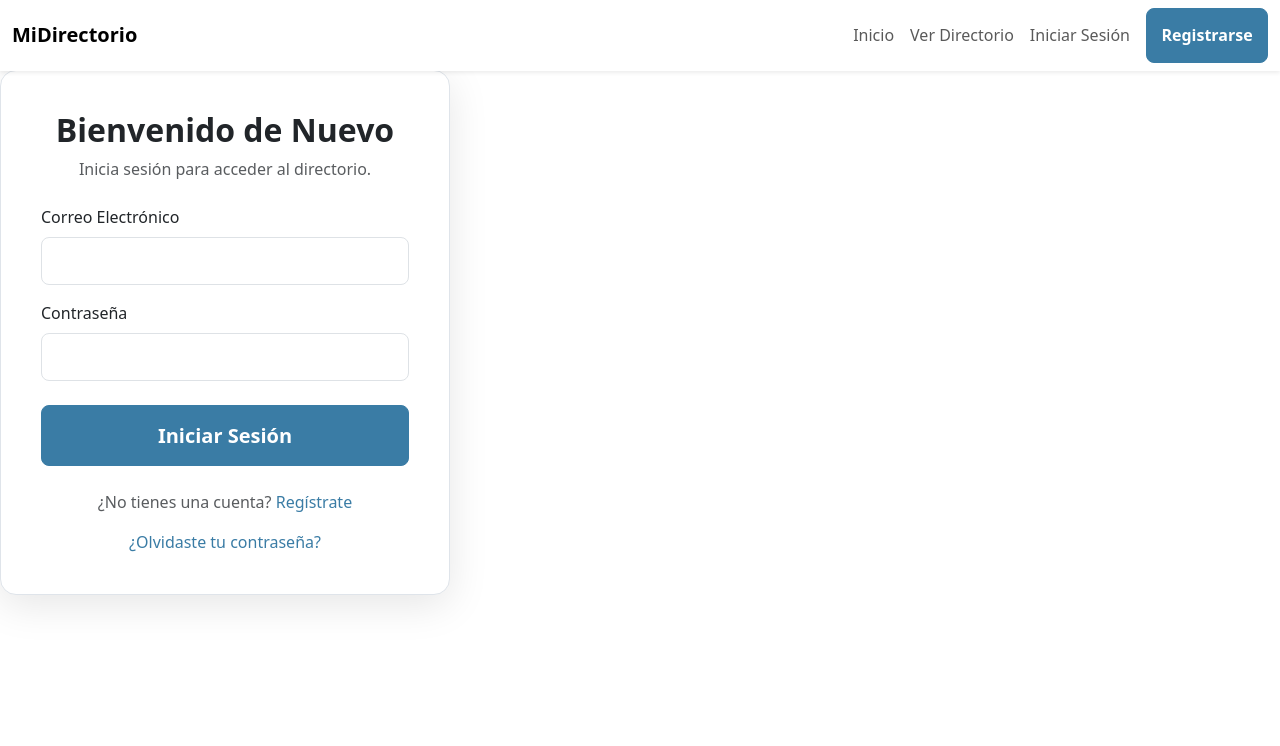
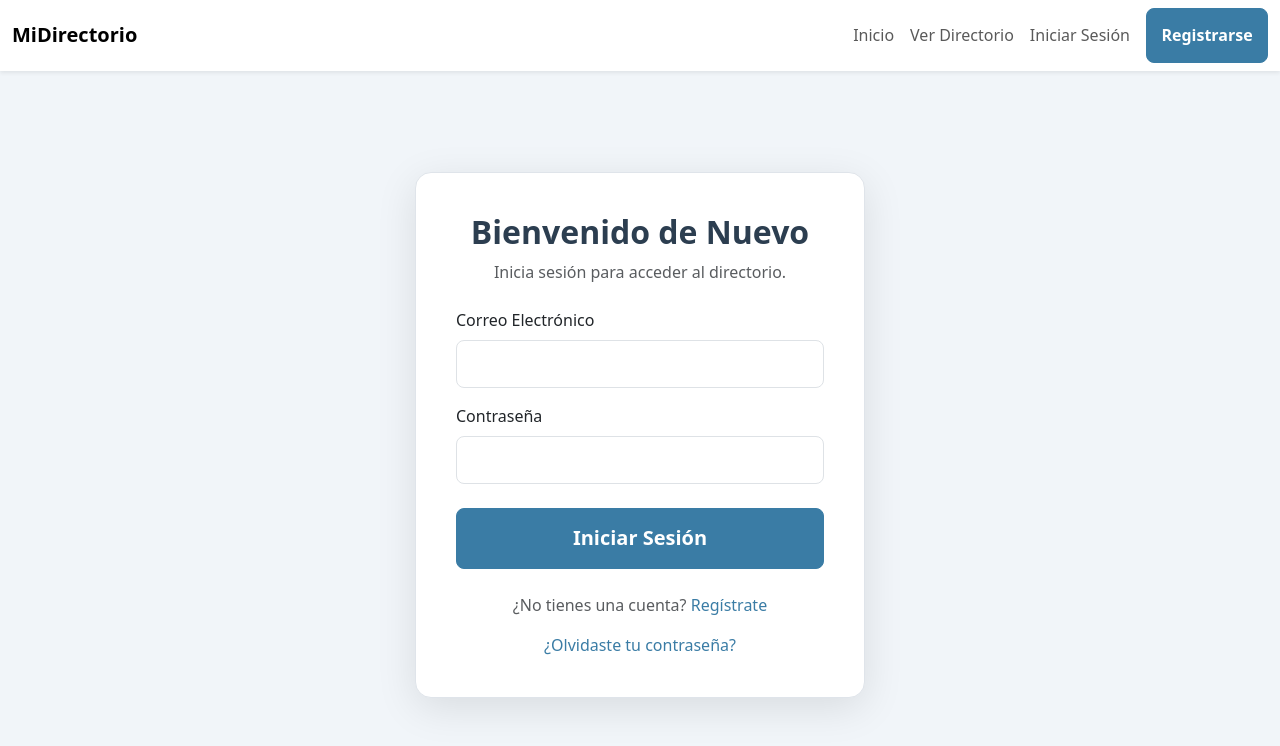
Before and after one commit to edubeat7/Topored, a React (Vite) app: page /login in a window 1280 px wide. Shown: the top 746 px of the page. Built offline with nearby package versions, Linux system fonts and the light colour scheme.

Commit message:
6 commit topored

```diff
--- a/src/component/Login/Login.css
+++ b/src/component/Login/Login.css
@@ -1,5 +1,26 @@
-/* === Login.css === */
-.login-card, .reset-card {
+/* === Login.css (Corregido y Autocontenido) === */
+
+/*
+ * 1. El Contenedor Principal
+ * Esta regla aplica el centrado vertical y horizontal a tu div con
+ * la clase "login-container".
+*/
+.login-container {
+  display: flex;
+  align-items: center;      /* Centra verticalmente */
+  justify-content: center;  /* Centra horizontalmente */
+  flex-grow: 1;             /* Ocupa el espacio disponible en la página */
+  padding: 1.5rem;
+  background-color: #f1f5f9; /* Mantenemos el fondo gris claro */
+  min-height: calc(100vh - 70px); /* Ajustado para la navbar */
+}
+
+/*
+ * 2. La Tarjeta de Login
+ * Estilos para la tarjeta blanca del formulario, usando la paleta
+ * de colores azul y gris que definimos.
+*/
+.login-card {
   width: 100%;
   max-width: 450px;
   background-color: #ffffff;
@@ -7,6 +28,16 @@
   border-radius: 16px;
   box-shadow: 0 10px 40px rgba(0, 0, 0, 0.1);
   border: 1px solid #dfe4ea;
+}
+
+/* --- Estilos para los elementos del formulario --- */
+.login-card .fw-bold {
+  font-weight: 700 !important;
+  color: #2c3e50;
+}
+
+.form-control-lg {
+  border-radius: 8px;
 }
 
 .form-control-lg:focus {
@@ -28,11 +59,11 @@
   border-color: #2c5d7a;
 }
 
-.login-card a, .reset-card a {
+.login-card a {
   color: #3A7CA5; /* Azul primario */
   text-decoration: none;
 }
 
-.login-card a:hover, .reset-card a:hover {
+.login-card a:hover {
   text-decoration: underline;
 }
--- a/src/component/Login/Login.jsx
+++ b/src/component/Login/Login.jsx
@@ -77,7 +77,7 @@ function Login({ onLoginSuccess }) {
         </form>
         <div className="text-center mt-4">
           <p className="text-muted">¿No tienes una cuenta? <a href="/registro">Regístrate</a></p>
-          <a href="/resetear-contrasena">¿Olvidaste tu contraseña?</a>
+          <a href="/resetearcontrasena">¿Olvidaste tu contraseña?</a>
         </div>
       </div>
     </div>
```
